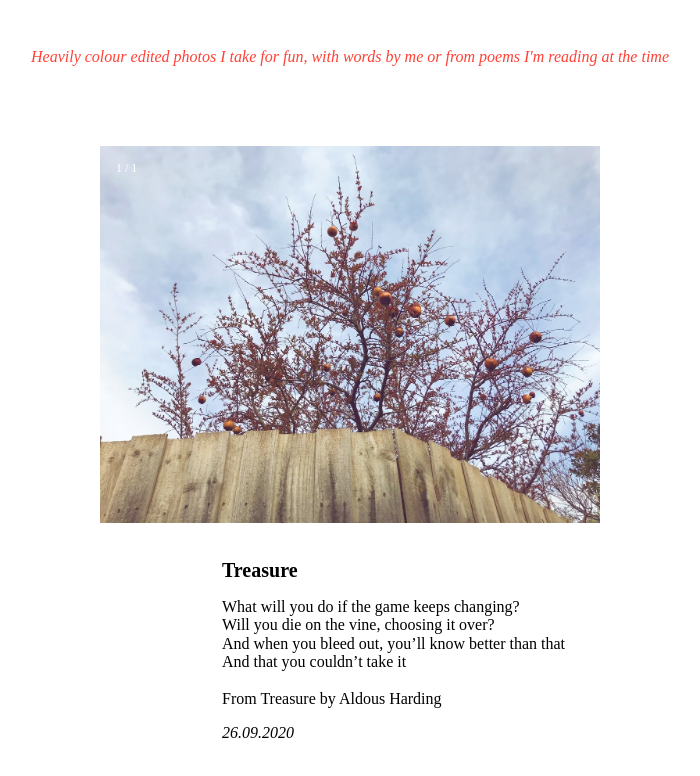
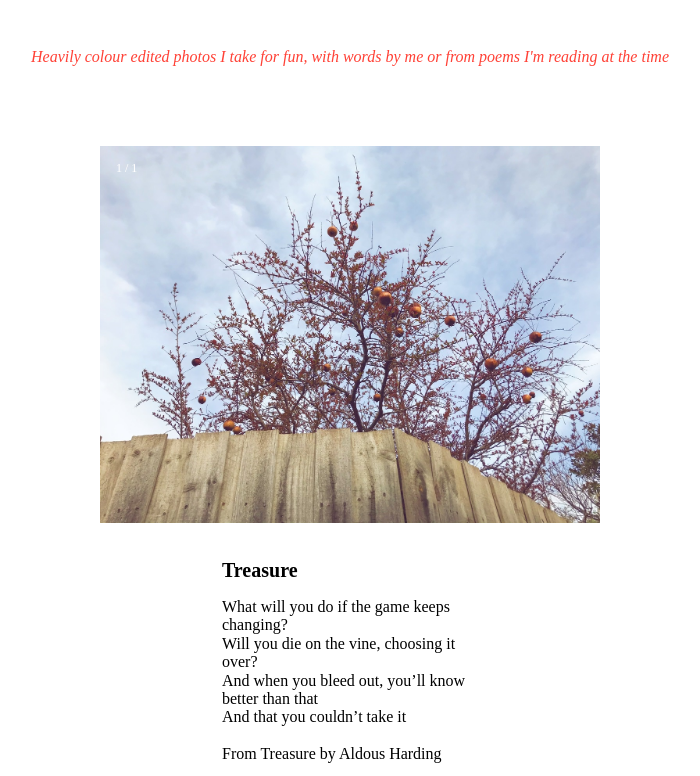
Before and after one commit to Louis-yes/yesthisislouis, a plain HTML site: page yyyy/gram/index.html in a window 1280 px wide. Shown: the top 776 px of the page, without its empty margins (290-990 px from the left). Drawn offline with nearby package versions, Linux system fonts and the light colour scheme.

Commit message:
gram css update

```diff
--- a/yyyy/gram/design/style.css
+++ b/yyyy/gram/design/style.css
@@ -9,21 +9,17 @@
 
 .contents { padding: 2em }
 .page-content { width: 100%; }
+
 .post .body {margin-top: 2em; margin-bottom: 3em}
-.post .body .content { white-space: pre; }
-
+.post .body .content { white-space: pre-wrap; }
 
 .image { width: var(--maxWidth); max-width: 100%; }
 
 .slides {
   display:      flex;
   overflow-x:   auto;
-  /* scroll-snap-type: x mandatory; */
-  /* scroll-behavior:  smooth; */
   -webkit-overflow-scrolling: touch;
   cursor: grab;
-  /* align-items: center; */
-  /* justify-content: center; */
 }
 
 .slide:active {
@@ -34,13 +30,9 @@
 
 .slide {
   position: relative;
-  /* display: flex; */
-  /*width: 100%;*/
   flex-shrink: 0;
   margin-right: var(--slider-margin);
-
   scroll-snap-align: start;
-
   transform-origin: center center;
   transform: scale(1);
   transition: var(--slider-transition);
```
